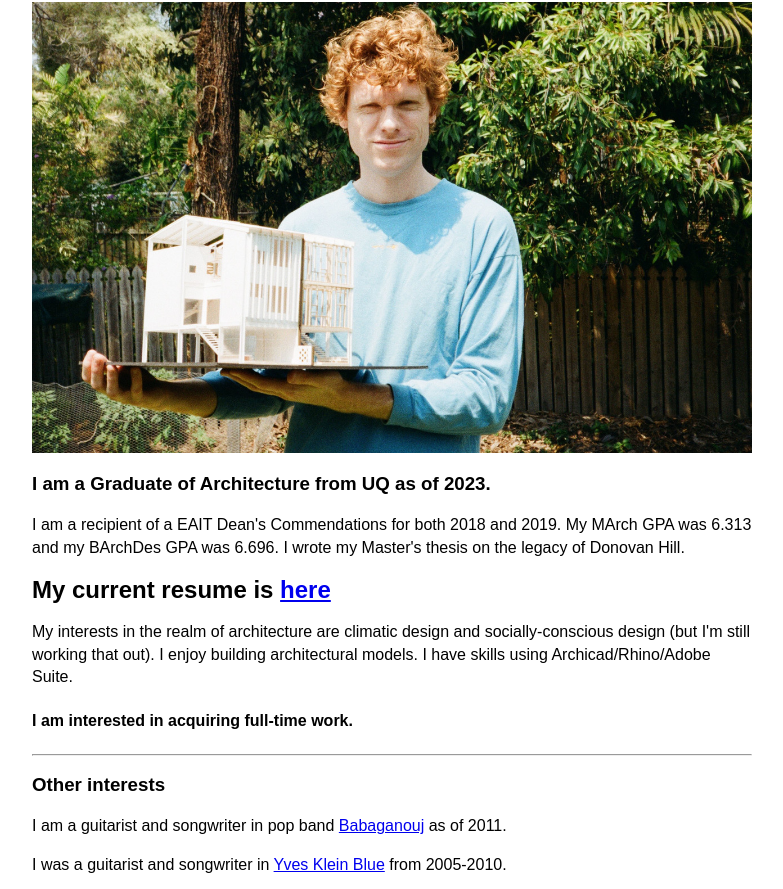
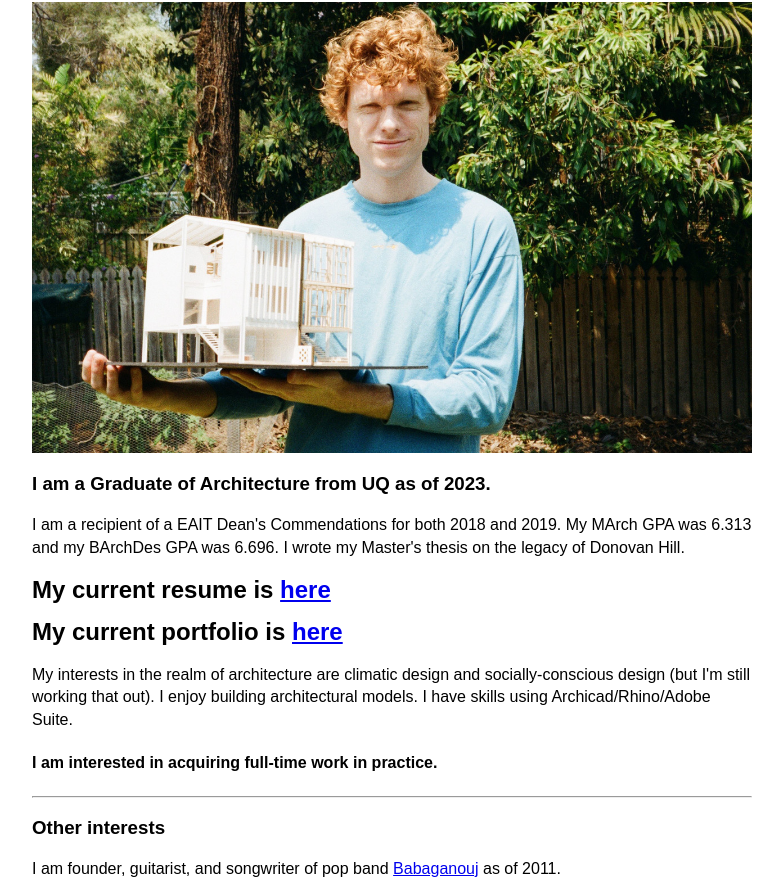
Before and after one commit to charlesrwsale/charlesrwsale.github.io, a plain HTML site: page index.html in a window 1280 px wide. Shown: the part 63-952 px from the top of the page, without its empty margins (248-1031 px from the left). Drawn offline with Linux system fonts and the light colour scheme.

Commit message:
Update index.html

```diff
--- a/index.html
+++ b/index.html
@@ -32,16 +32,17 @@ img {max-width: 100%; display: block; margin: .75em auto;}</style>
 <h3>I am a Graduate of Architecture from UQ as of 2023.</h3>
 <p>I am a recipient of a EAIT Dean's Commendations for both 2018 and 2019. My MArch GPA was 6.313 and my BArchDes GPA was 6.696. I wrote my Master's thesis on the legacy of Donovan Hill.</p>
 <h2>My current resume is <a href="./charlessale_files/Resume.pdf" target="_blank">here</a></h2>
+<h2>My current portfolio is <a href="./charlessale_files/Portfolio.pdf" target="_blank">here</a></h2>
 <!-- <h2>My most recent design project is <a href="https://drive.google.com/file/d/1VyAj6AJIcsDK9oncpsTSBQeYPm5cBQpj/view?usp=sharing">here</a></h2>
 <h2>My most recent tech project is <a href="https://drive.google.com/file/d/15TQ5maZC1sWYh7VpZy-HgPW1aVUIp6tO/view?usp=sharing">here</a></h2>
 <h4>My 3rd Semester design project is <a href="https://drive.google.com/file/d/1spuwgM8HckS4q8Grshab0NGc_6RsocSC/view?usp=sharing">here</a></h4>
 <h4>My 2nd Semester design project is <a href="https://drive.google.com/file/d/1ADTX1dU2zpD538EdO4t3intnuwPF9_Ij/view?usp=sharing">here</a></h4>-->
 <p>My interests in the realm of architecture are climatic design and socially-conscious design (but I'm still working that out). I enjoy building architectural models. I have skills using Archicad/Rhino/Adobe Suite. </p>
-<h4>I am interested in acquiring full-time work.</h4>
+<h4>I am interested in acquiring full-time work in practice.</h4>
 <hr>
 <h3>Other interests</h3>
-<p>I am a guitarist and songwriter in pop band <a href="https://www.youtube.com/watch?v=B3PulKRypxY">Babaganouj</a> as of 2011.</p>
-<p>I was a guitarist and songwriter in <a href="https://www.youtube.com/watch?v=rQ6tKGFnemU">Yves Klein Blue</a> from 2005-2010.</p>
+<p>I am founder, guitarist, and songwriter of pop band <a href="https://www.youtube.com/watch?v=B3PulKRypxY">Babaganouj</a> as of 2011.</p>
+<p>I was founder, guitarist, and songwriter in <a href="https://www.youtube.com/watch?v=rQ6tKGFnemU">Yves Klein Blue</a> from 2005-2010.</p>
 <p>Highlights of my musical career include releasing an album in 2023 while writing a thesis, touring Japan with Babaganouj in 2017, playing Expo 2010 Shanghai with YKB, and getting a 12-seater tour van bogged in Bunbury sometime in the late 00s.</p>
 <p>I want to own a French hatchback from the 1980s (I like throwing away money) or maybe <a href="https://en.wikipedia.org/wiki/Nissan_Pao">this</a>.</p>
 <p>Terrible cyclist.</p>
```
